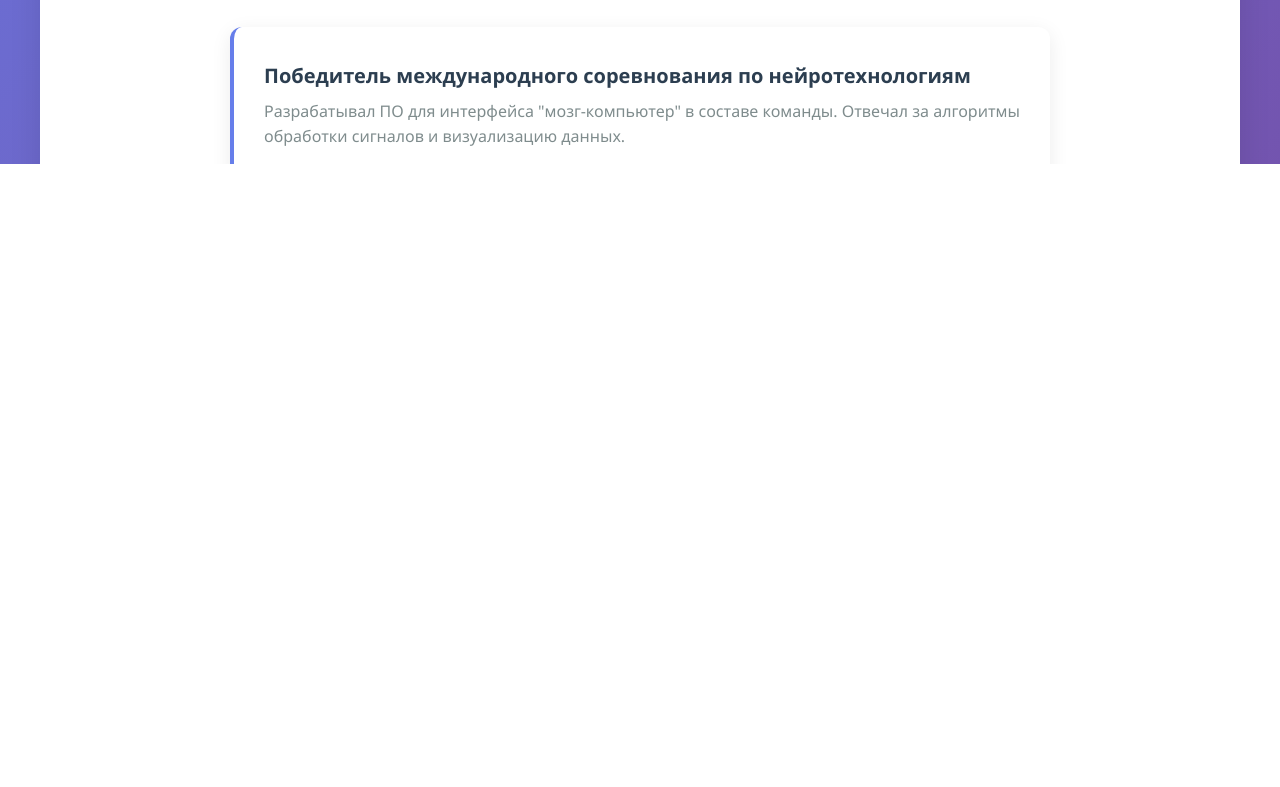
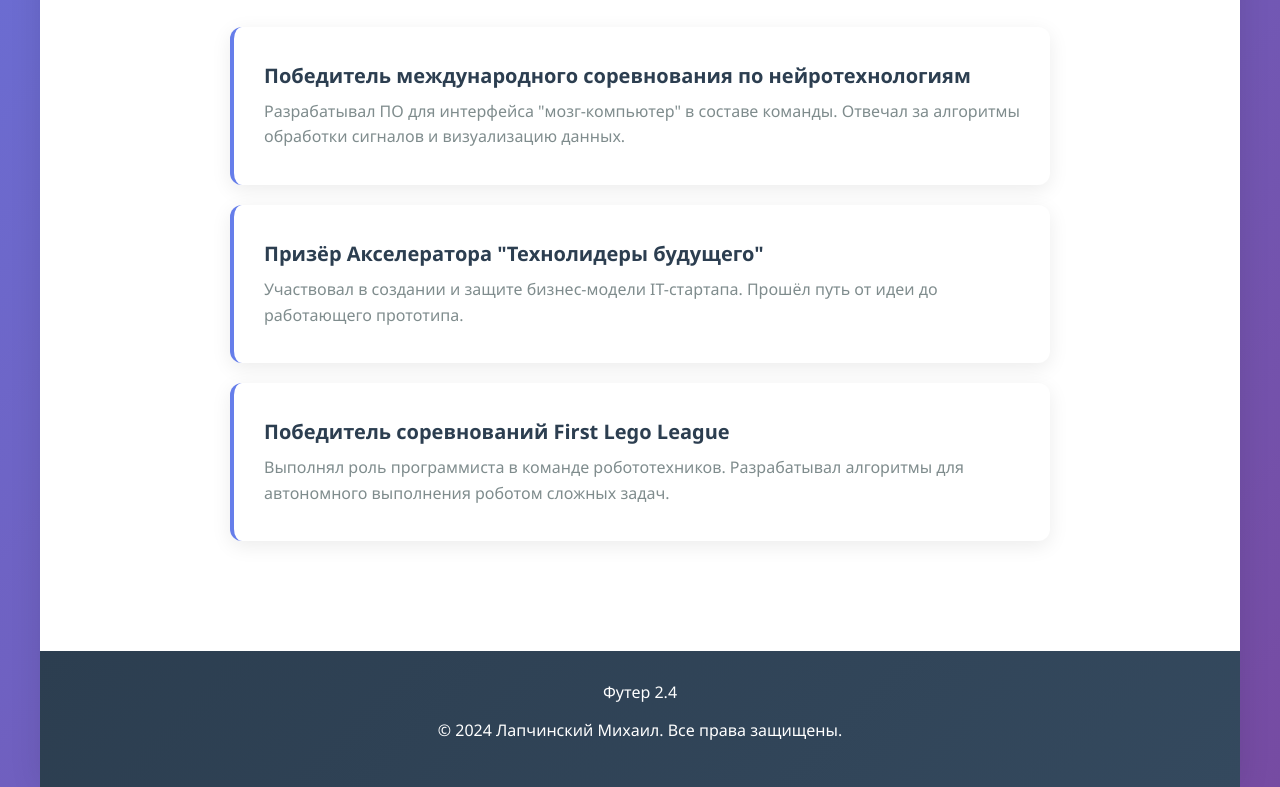
Before and after one commit to Miguel-Delgado/Practise-7-8, a plain HTML site: page index.html in a window 1280 px wide. Shown: the part 1107-1894 px from the top of the page. Before the commit the page ends 1840 px from the top, so only its background shows below. Drawn offline with Linux system fonts and the light colour scheme.

Commit message:
style edit 2.4

```diff
--- a/index.html
+++ b/index.html
@@ -56,7 +56,10 @@
             </div>
         </div>
 
-        <div class="footer">Футер</div>
+        <div class="footer">Футер 2.4<div class="footer-content">
+            <p>&copy; 2024 Лапчинский Михаил. Все права защищены.</p>
+        </div>
+        </div>
     </div>
 </body>
 </html>
```
